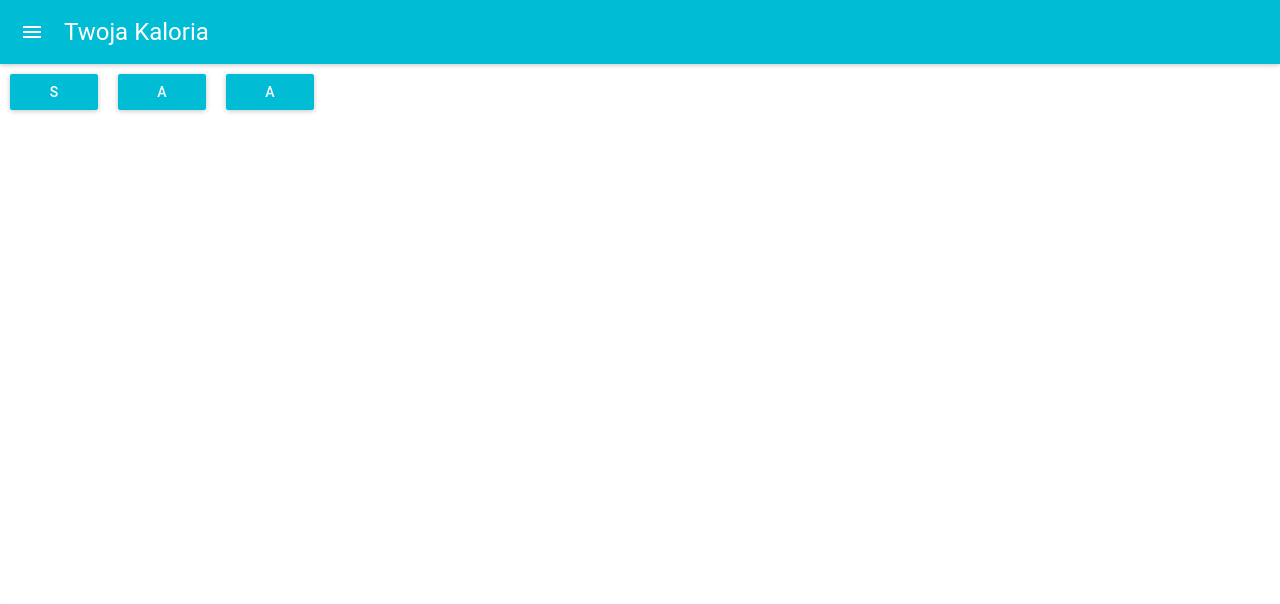
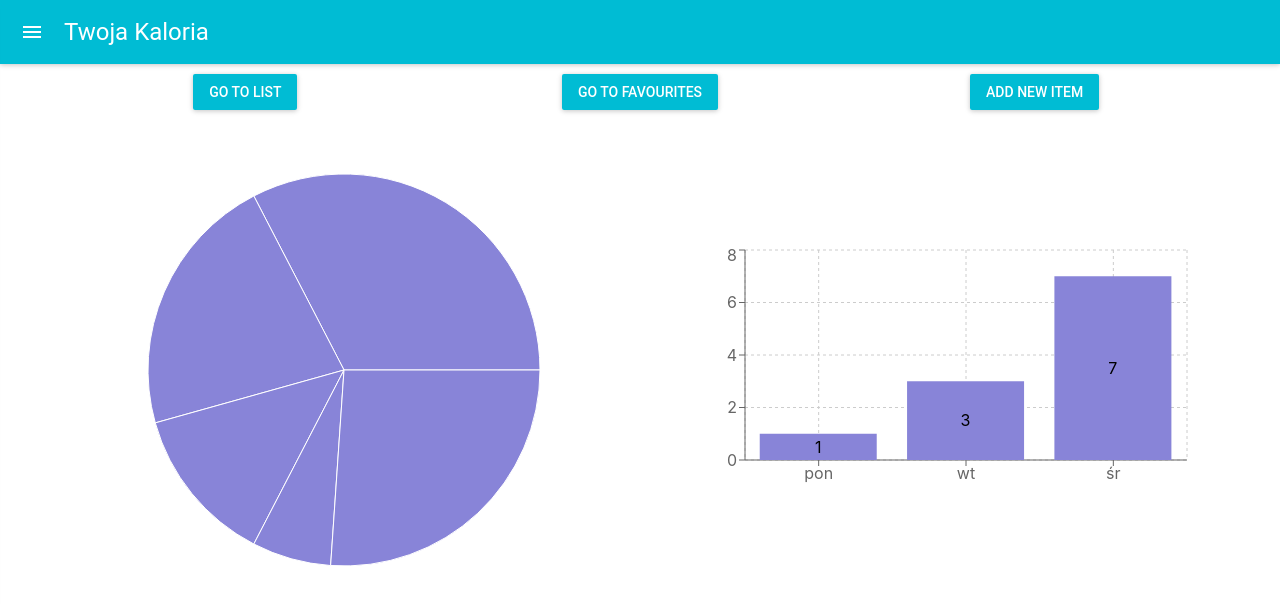
Before and after one commit to infoshareacademy/jfddl6-twojakaloria-app, a React (Create React App) app: page / in a window 1280 px wide. Shown: the top 604 px of the page. Built offline with nearby package versions, Linux system fonts and the light colour scheme.

Commit message:
added bar chart and pie char

```diff
--- a/package.json
+++ b/package.json
@@ -8,7 +8,8 @@
     "react-dom": "^16.5.2",
     "react-flexbox-grid": "^2.1.2",
     "react-router-dom": "^4.3.1",
-    "react-scripts": "2.0.5"
+    "react-scripts": "2.0.5",
+    "recharts": "^1.4.1"
   },
   "scripts": {
     "start": "react-scripts start",
--- a/src/App.js
+++ b/src/App.js
@@ -9,7 +9,6 @@ import MenuItem from 'material-ui/MenuItem';
 
 const App = (props) => (
   <div>
-
     <Router>
       <div>
         <Navbar>
--- /dev/null
+++ b/src/views/DashboardView/BarChart.js
@@ -0,0 +1,35 @@
+import React from 'react'
+import { BarChart, CartesianGrid, XAxis, YAxis, Bar } from 'recharts'
+const data = [
+    {
+        time: "pon",
+        users: 1,
+    },
+    {
+        time: "wt",
+        users: 3,
+    }, {
+        time: "śr",
+        users: 7,
+    }
+]
+const Chart = (props) => (
+    <div>
+        <BarChart
+            width={
+                props.viewportWidth <= 992 ?
+                    props.viewportWidth / 1.5
+                    :
+                    props.viewportWidth / 2.5
+            }
+            height={250}
+            data={data}
+        >
+            <CartesianGrid strokeDasharray="3 3" />
+            <XAxis dataKey="time" />
+            <YAxis />
+            <Bar label={true} dataKey="users" fill="#8884d8" />
+        </BarChart>
+    </div>
+);
+export default Chart
--- a/src/views/DashboardView/DashboardView.js
+++ b/src/views/DashboardView/DashboardView.js
@@ -1,29 +1,84 @@
 import React from 'react'
 import Button from './Button'
-import { Row, Col } from 'react-flexbox-grid'
+import { Grid, Row, Col } from 'react-flexbox-grid'
+import { Link } from 'react-router-dom'
+import PieChart from './PieChart'
+import BarChart from './BarChart'
+
+
 
 class Dashboard extends React.Component {
+  state = {
+    viewportWidth: window.innerWidth
+  }
+
+  componentDidMount() {
+    window.addEventListener(
+      'resize',
+      this.resizeListener
+    )
+  }
+
+  resizeListener = () => {
+    console.log(window.innerWidth)
+    this.setState({
+      viewportWidth: window.innerWidth
+    })
+  }
 
   render() {
     return (
       <div>
-        <Row>
-          <Col lg={1}>        <Button
-          label={'s'}
-        /></Col>
-          <Col lg={1}><Button
-          label={'a'}
-        /></Col>
-          <Col lg={1}><Button
-          label={'a'}
-
-        /></Col>
-        </Row>
-
-
-
+        <Grid>
+          <Row middle="xs" center='xs'>
+            <Col lg={4}>
+              <Link to='/productlist'>
+                <Button
+                  label={'Go to list'}
+                />
+              </Link>
+            </Col>
+            <Col lg={4}>
+              <Link to='/favouritelist'>
+                <Button
+                  label={'Go to favourites'}
+                />
+              </Link>
+            </Col>
+            <Col lg={4}>
+              <Link to='/addproduct'>
+                <Button
+                  label={'Add new item'}
+                />
+              </Link>
+            </Col>
+          </Row>
+          <Row middle="xs" center='xs'>
+            <Col lg={6}>
+              <Row middle="xs" center='xs'>
+                <PieChart
+                  viewportWidth={this.state.viewportWidth}
+                />
+              </Row>
+            </Col>
+            <Col lg={6}>
+              <Row middle="xs" center='xs'>
+                <BarChart
+                  viewportWidth={this.state.viewportWidth}
+                />
+              </Row>
+            </Col>
+          </Row>
+        </Grid>
       </div>
 
+    )
+  }
+
+  componentWillUnmount() {
+    window.removeEventListener(
+      'resize',
+      this.resizeListener
     )
   }
 }
--- /dev/null
+++ b/src/views/DashboardView/PieChart.js
@@ -0,0 +1,41 @@
+import React from "react";
+import { PieChart, Pie, Tooltip } from "recharts";
+const data = [
+    {
+        value: 15,
+        name: "Warzywa"
+    },
+    {
+        value: 10,
+        name: "Owoce"
+    },
+    {
+        value: 6,
+        name: "Mięso"
+    },
+    {
+        value: 3,
+        name: "Ryby"
+    },
+    {
+        value: 12,
+        name: "Nabiał"
+    }
+
+];
+
+const Chart = (props) => (
+    <div>
+        <PieChart width={
+            props.viewportWidth <= 992 ?
+                props.viewportWidth / 1.5
+                :
+                props.viewportWidth / 2.5
+        }
+            height={500}>
+            <Pie data={data} dataKey="value" nameKey="name" fill="#8884d8" />
+            <Tooltip />
+        </PieChart>
+    </div>
+);
+export default Chart
```
Also changed, not shown: src/views/DashboardView/Barchart.js (deleted), 1 other file (tests, documents, lock files or other folders). Lines whose indentation alone changed are shown as unchanged.
